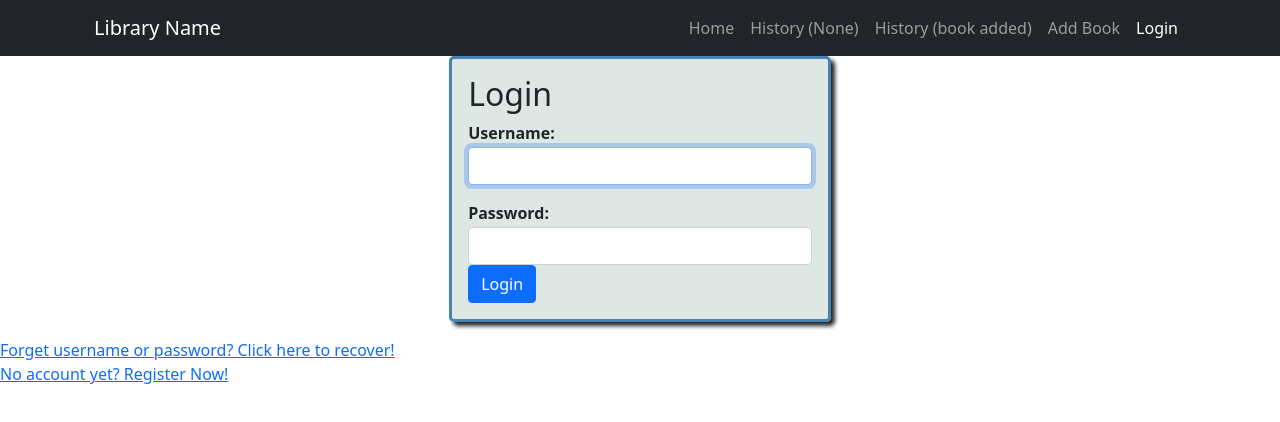
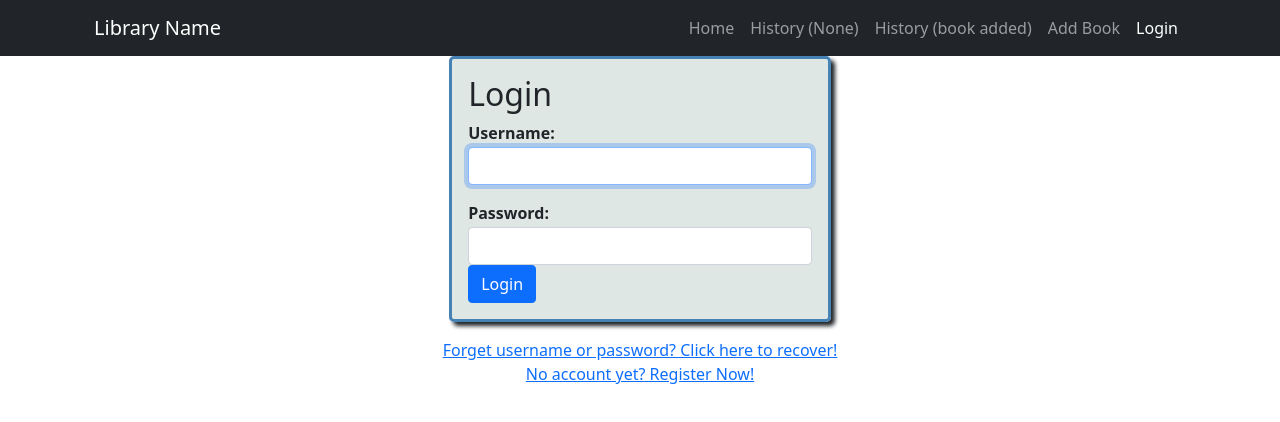
Before and after one commit to yeoffrey/CSCI-4177-Group-20, a React (Create React App) app: page /login in a window 1280 px wide. Shown: the top 422 px of the page. Built offline with nearby package versions, Linux system fonts and the light colour scheme.

Commit message:
Centered text for recovery options

```diff
--- a/src/components/Login.js
+++ b/src/components/Login.js
@@ -29,7 +29,7 @@ export default function Login() {
             {/* fill in credentials and login validation */}
             <form onSubmit={handleSubmit} autoComplete="off" className='d-flex justify-content-center align-items-center mb-3'>
                 <div className='form-group p-4 p-sm-3 myform'>
-                <h2>Login</h2>
+                    <h2>Login</h2>
                     <div className='form-group mb-3'>
                         <label htmlFor="username" className='control-label labels col-sm-3'>Username: </label>
                         <input type="text"
@@ -53,11 +53,12 @@ export default function Login() {
                     </div>
 
                     <input type="submit" className="btn btn-primary" value="Login" disabled={isSubmitting} />
-
                 </div>
             </form>
-            <Link to="/recover">Forget username or password? Click here to recover!</Link><br />
-            <Link to="/register">No account yet? Register Now!</Link>
+            <div style={{textAlign: "center"}}>
+                <Link to="/recover">Forget username or password? Click here to recover!</Link><br />
+                <Link to="/register">No account yet? Register Now!</Link>
+            </div>
         </div>
     );
 }
```
